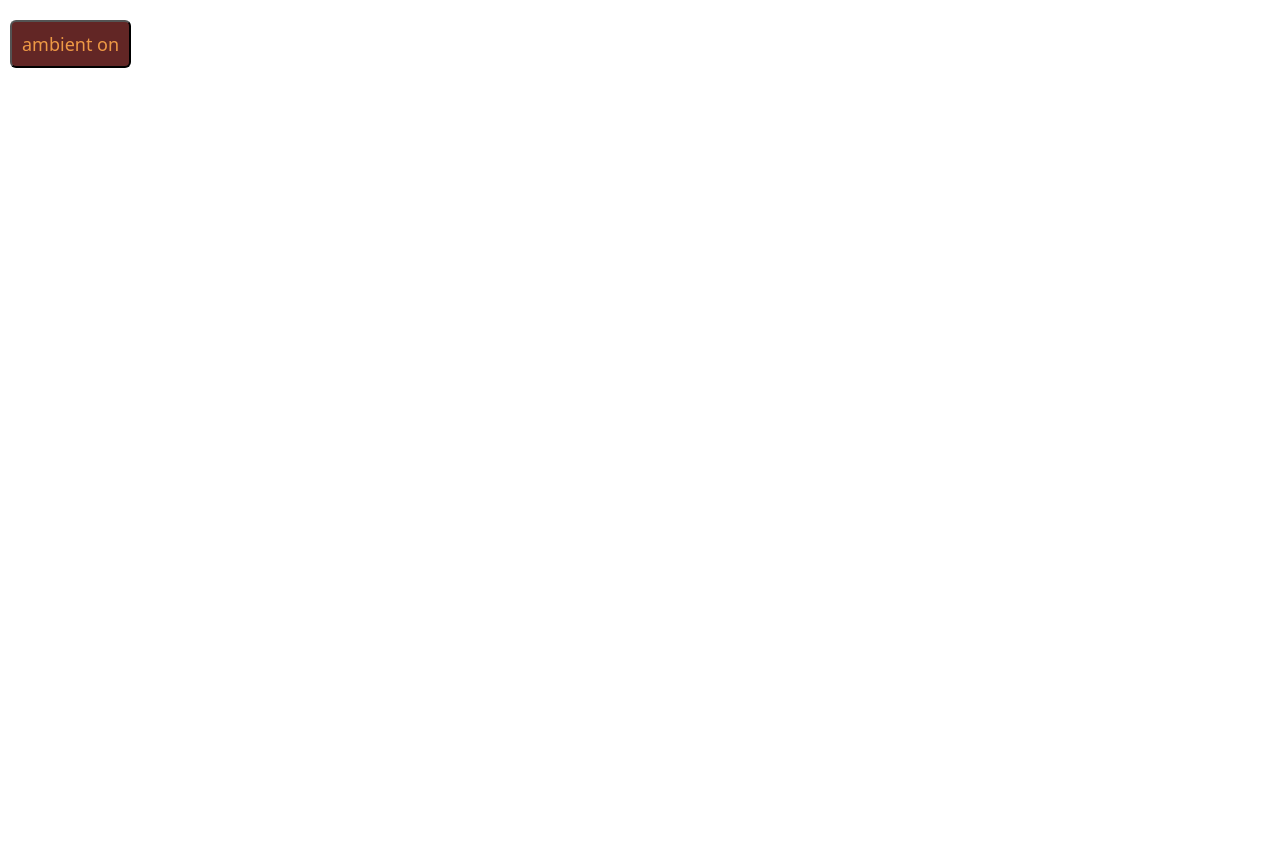
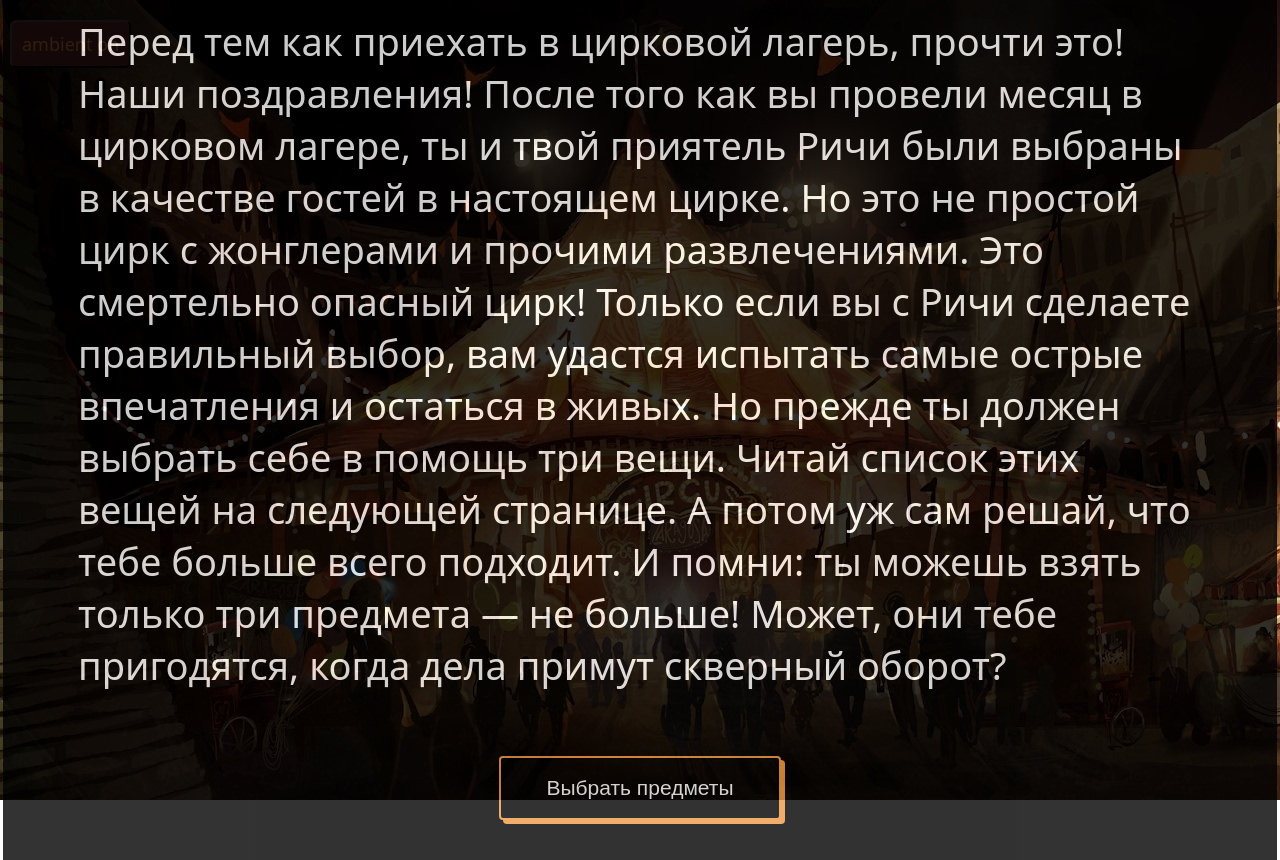
Before and after one commit to K-Sitnikova/dnd-like-game, a Vue app: page /horror_story/start in a window 1280 px wide. Before the commit this address had no page. Before the commit the page ends 800 px from the top, so only its background shows below. Built offline with nearby package versions, Linux system fonts and the light colour scheme; a web font is replaced by a local one.

Commit message:
fix routes

```diff
--- a/src/pages/[id].vue
+++ b/src/pages/[id].vue
@@ -1,7 +1,7 @@
 <template>
   <div class="container">
     <div class="container__wrapper" v-if="data">
-      <p v-if="myItems" class="container__items" key="id">Выбрано: <span>{{ myItems }}</span></p>
+      <p v-if="myItems" class="container__items" key="id">Выбрано (наведи мышку чтобы посмотреть): <span>{{ myItems }}</span></p>
       <p class="container__description">{{result.description}}</p>
       <div class="container__checkboxes" v-if="data === '4'">
         <template v-for="item in items" :key="item.item.name">
@@ -50,7 +50,7 @@
       <template v-else>
         <div class="container__answers">
           <template v-for="btn in result.answers" :id="btn.value">
-            <router-link :to="btn.value" >
+            <router-link :to="btn.go_to" >
               <base-button
                   @submitValue="chooseAnswer(btn.go_to)"
                   class="container__button container__answers-button"
--- a/src/pages/index.vue
+++ b/src/pages/index.vue
@@ -3,7 +3,7 @@
     <div class="container__wrapper">
       <h1 class="container__header">Добро пожаловать в этот мини квест, где от твоих решений зависит исход истории</h1>
       <p class="container__description">Выбирай разумно!</p>
-      <router-link to="/start">
+      <router-link to="/horror_story/start">
         <BaseButton
             class="container__button"
             label="Начать"
--- a/src/pages/start.vue
+++ b/src/pages/start.vue
@@ -11,7 +11,7 @@
         И помни: ты можешь взять только три предмета — не больше!
         Может, они тебе пригодятся, когда дела примут скверный оборот?
       </p>
-      <router-link to="/4">
+      <router-link to="/horror_story/4">
         <BaseButton @submitValue="setPage" class="container__button" label="Выбрать предметы"/>
       </router-link>
     </div>
--- a/src/router/router.js
+++ b/src/router/router.js
@@ -7,15 +7,15 @@ import {createRouter, createWebHistory} from "vue-router";
 
 const routes = [
     {
-        path: '/',
+        path: '/horror_story/',
         component: Index
     },
     {
-        path: '/start',
+        path: '/horror_story/start',
         component: Start
     },
     {
-        path: '/:id',
+        path: '/horror_story/:id',
         component: IdPage
     }
 ]
--- a/vite.config.js
+++ b/vite.config.js
@@ -4,5 +4,5 @@ import vue from '@vitejs/plugin-vue'
 // https://vitejs.dev/config/
 export default defineConfig({
     plugins: [vue()],
-    base: '/'
+    base: '/horror_story/'
 })
```
